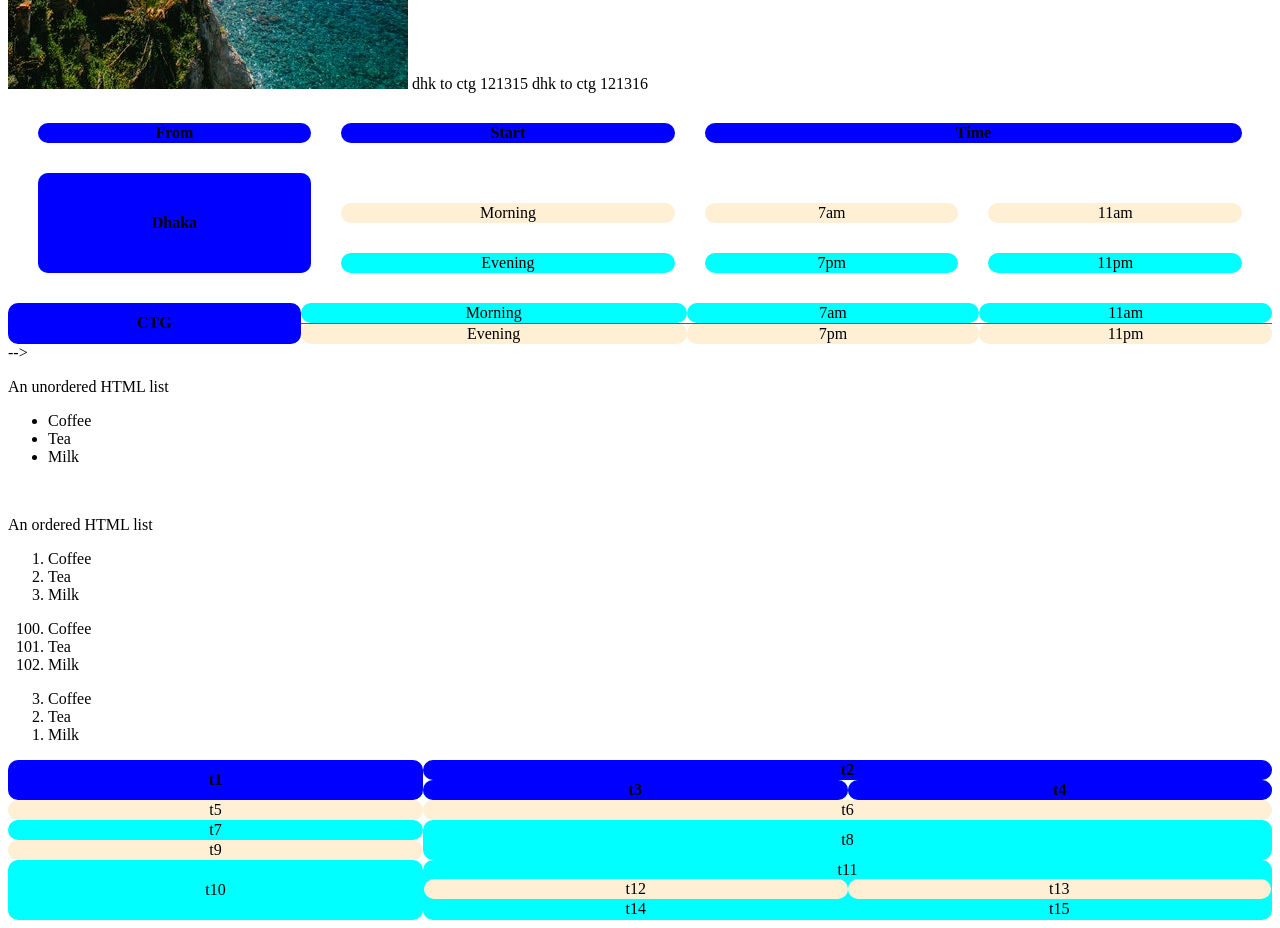
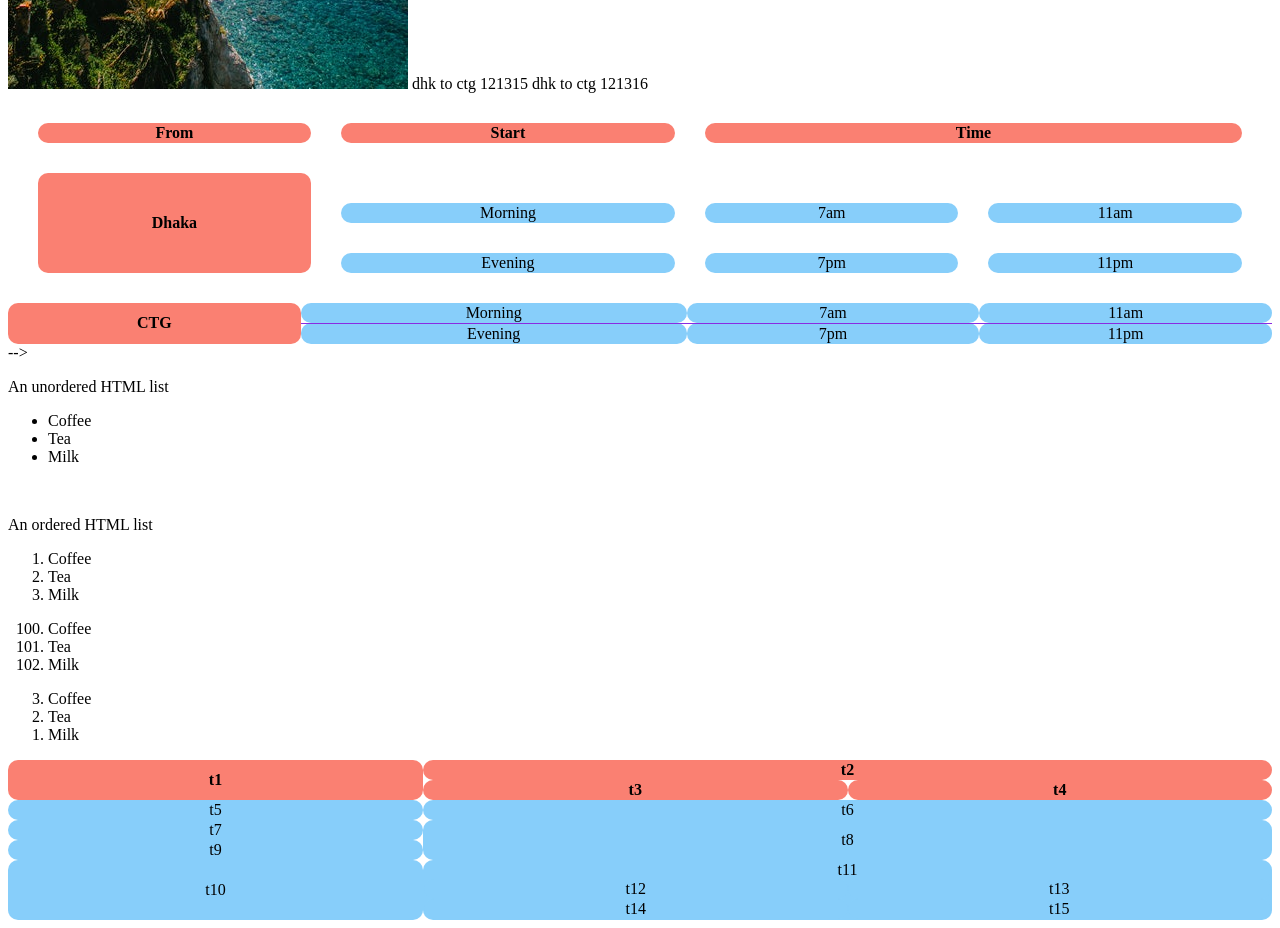
Before and after one commit to ZaideRahman/html_433_tutorial, a plain HTML site: page index.html in a window 1280 px wide. Shown: the part 4420-5348 px from the top of the page. Drawn offline with Linux system fonts and the light colour scheme.

Commit message:
Add files via upload

```diff
--- a/css/style.css
+++ b/css/style.css
@@ -71,19 +71,21 @@ th,td{
 	border-radius: 10px;
 	min-width: 42px;
 
+}
 
+th{
+	background-color: salmon;
+}
+td{
+	background-color: lightskyblue;
+}
 
-
+td:hover{
+	background-color: gray;
 }
-th{
-	background-color: blue;
-}
-td:hover{
-	background-color: pink;
-}
-tr:nth-child(even){
+/*tr:nth-child(even){
 	background-color: cyan;
 }
 tr:nth-child(odd){
 	background-color: papayawhip;
-}
+}*/
```
